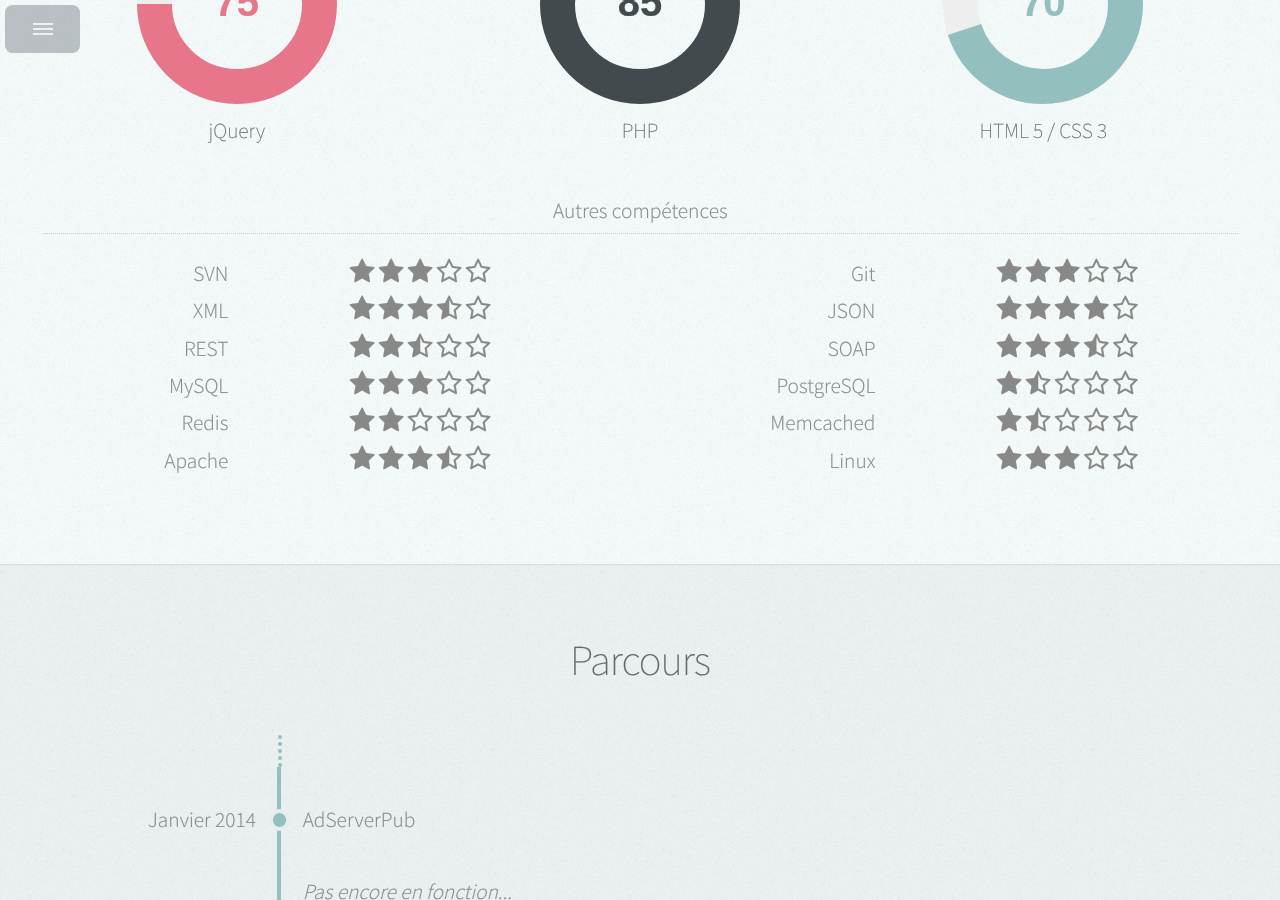
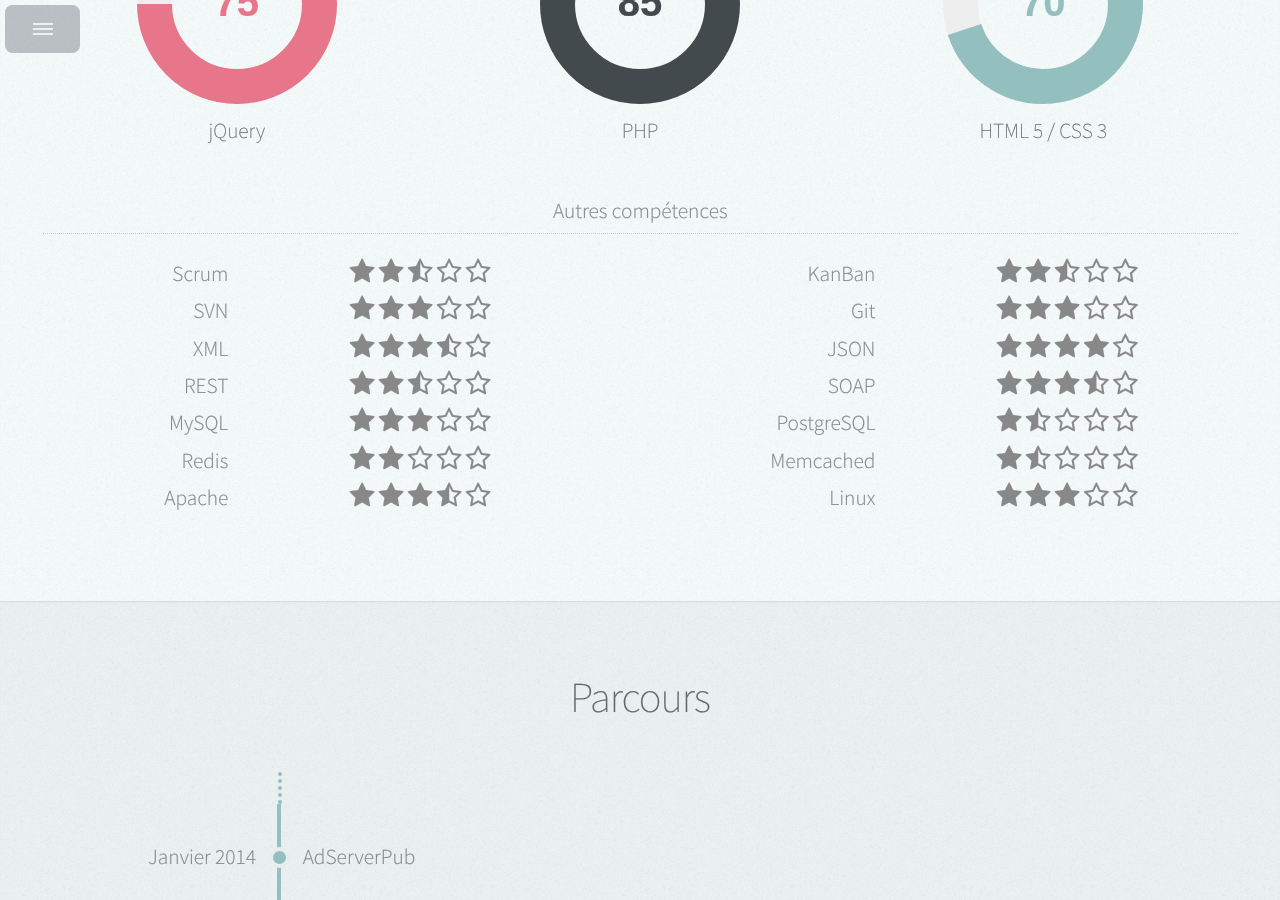
Before and after one commit to bdelespierre/bdelespierre.github.io, a Jekyll site: the page built from cv.html, in a window 1280 px wide and 900 px high, scrolled down 1167 px. Built offline with Jekyll 4.4.1, drawn with Linux system fonts in a browser that asks for light colours; Markdown is read by kramdown in place of the engine named in the settings.

Commit message:
updating CV

```diff
--- a/cv.html
+++ b/cv.html
@@ -13,10 +13,10 @@ title: Mon CV
         </header>
 
         <div class="row presentation">
-            <div class="4u">
+            <div class="6u">
                 <img src="/images/avatar.jpg" alt="Ma photo de profil" class="round polaroid animated fadeInLeftBig" />
             </div>
-            <table class="8u animated fadeInRightBig">
+            <table class="6u animated fadeInRightBig">
                 <tbody>
                     <tr>
                         <td class="title">&Acirc;ge</td>
@@ -79,6 +79,24 @@ title: Mon CV
         <table class="animated">
             <caption>Autres compétences</caption>
             <tbody>
+                <tr>
+                    <td class="title">Scrum</td>
+                    <td>
+                        <span class="fa fa-star"></span>
+                        <span class="fa fa-star"></span>
+                        <span class="fa fa-star-half-o"></span>
+                        <span class="fa fa-star-o"></span>
+                        <span class="fa fa-star-o"></span>
+                    </td>
+                    <td class="title">KanBan</td>
+                    <td>
+                        <span class="fa fa-star"></span>
+                        <span class="fa fa-star"></span>
+                        <span class="fa fa-star-half-o"></span>
+                        <span class="fa fa-star-o"></span>
+                        <span class="fa fa-star-o"></span>
+                    </td>
+                </tr>
                 <tr>
                     <td class="title">SVN</td>
                     <td>
```
